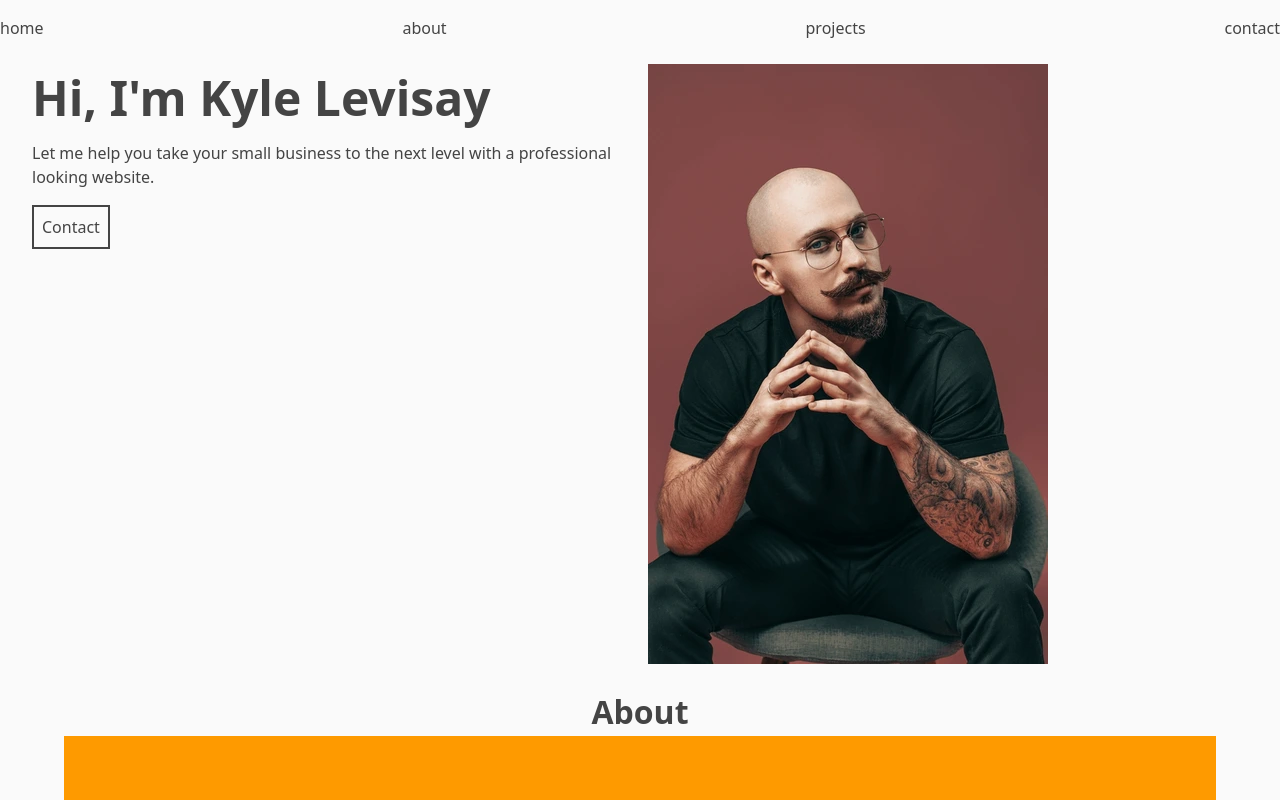
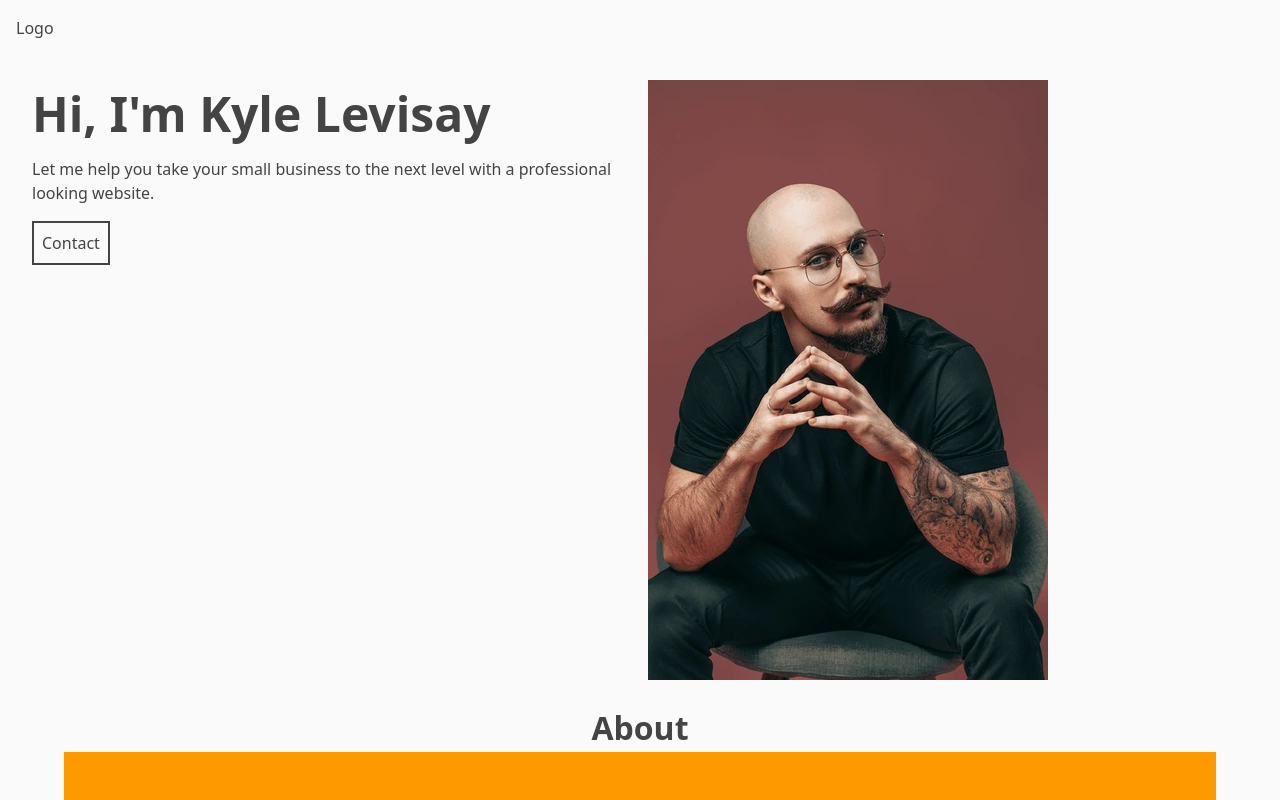
Before and after one commit to klevi43/portfolio-site, a React (Vite) app in the folder portfolio-site/: page / in a window 1280 px wide. Shown: the top 800 px of the page. Built offline with nearby package versions, Linux system fonts and the light colour scheme.

Commit message:
cleaned up nav bar styles. Animation to nav bar toggle

```diff
--- a/portfolio-site/src/components/Nav.tsx
+++ b/portfolio-site/src/components/Nav.tsx
@@ -8,25 +8,20 @@ const Nav = () => {
     setIsOpen(!isOpen);
   };
   return (
-    <nav className="pt-4 w-full justify-self-center md:justify-self-end">
-      <ul className="flex flex-col md:flex-row">
-        <li
-          className="flex justify-end pr-3 md:hidden"
-          onClick={() => toggleMenu()}
-        >
+    <nav className="p-4 w-full flex justify-between flex-wrap">
+      <a href="/">Logo</a>
+      <div className="md:hidden" onClick={() => toggleMenu()}>
         <MenuIcon />
-        </li>
-
-        <div
-          className={`${
-            isOpen ? "block" : "hidden"
-          } md:flex md:w-full md:flex-row md:justify-between`}
+      </div>
+      <ul
+        className={`w-full overflow-hidden transition-all duration-300 ${
+          isOpen ? "max-h-100" : "max-h-0 "
+        }  md:w-auto md:flex`}
       >
         <li>home</li>
         <li>about</li>
         <li>projects</li>
         <li>contact</li>
-        </div>
       </ul>
     </nav>
   );
```
Lines whose indentation alone changed are shown as unchanged.
